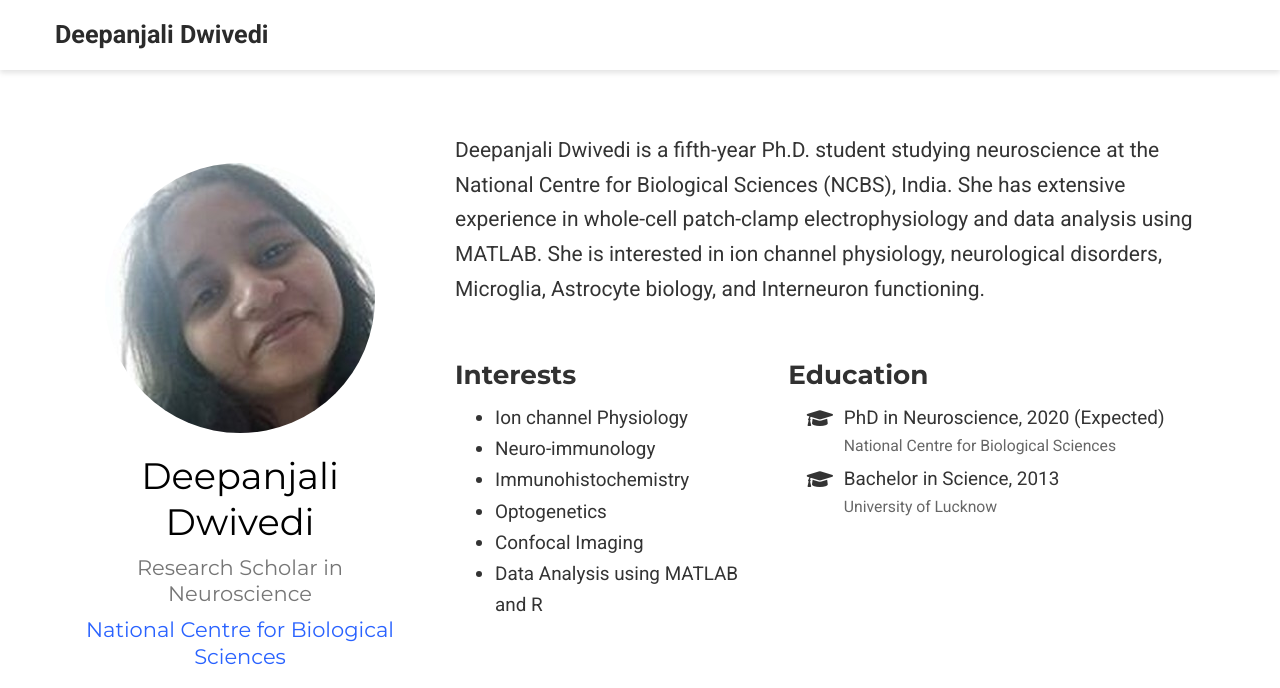
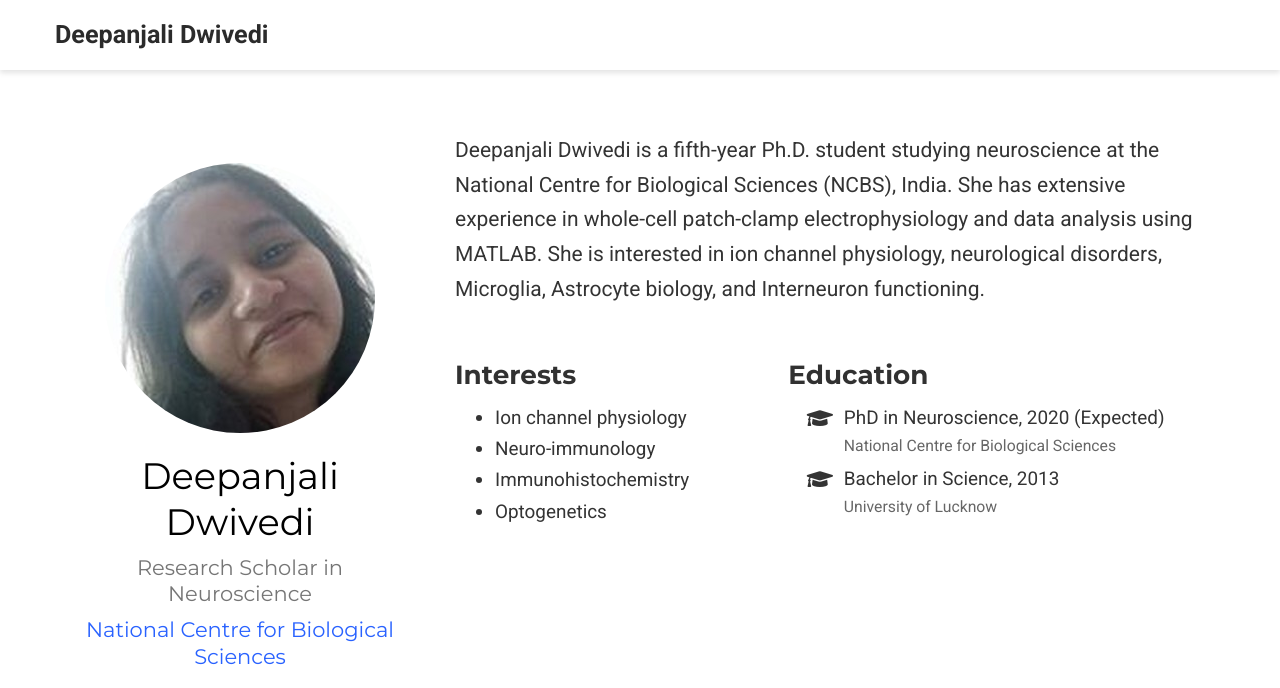
Before and after one commit to deepanjalidwivedi/deepanjalidwivedi.github.io, a plain HTML site: page authors/admin/index.html in a window 1280 px wide. Shown: the top 688 px of the page. Drawn offline with nearby package versions, Linux system fonts and the light colour scheme; some packages are replaced by stand-ins of ours; some icons are missing.

Commit message:
Fix interests

```diff
--- a/authors/admin/index.html
+++ b/authors/admin/index.html
@@ -497,17 +497,13 @@
         <h3>Interests</h3>
         <ul class="ul-interests">
 
-          <li>Ion channel Physiology</li>
+          <li>Ion channel physiology</li>
 
           <li>Neuro-immunology</li>
 
           <li>Immunohistochemistry</li>
 
           <li>Optogenetics</li>
-
-          <li>Confocal Imaging</li>
-
-          <li>Data Analysis using MATLAB and R</li>
 
         </ul>
       </div>
```
Also changed, not shown: index.html (+1 -5 lines).
